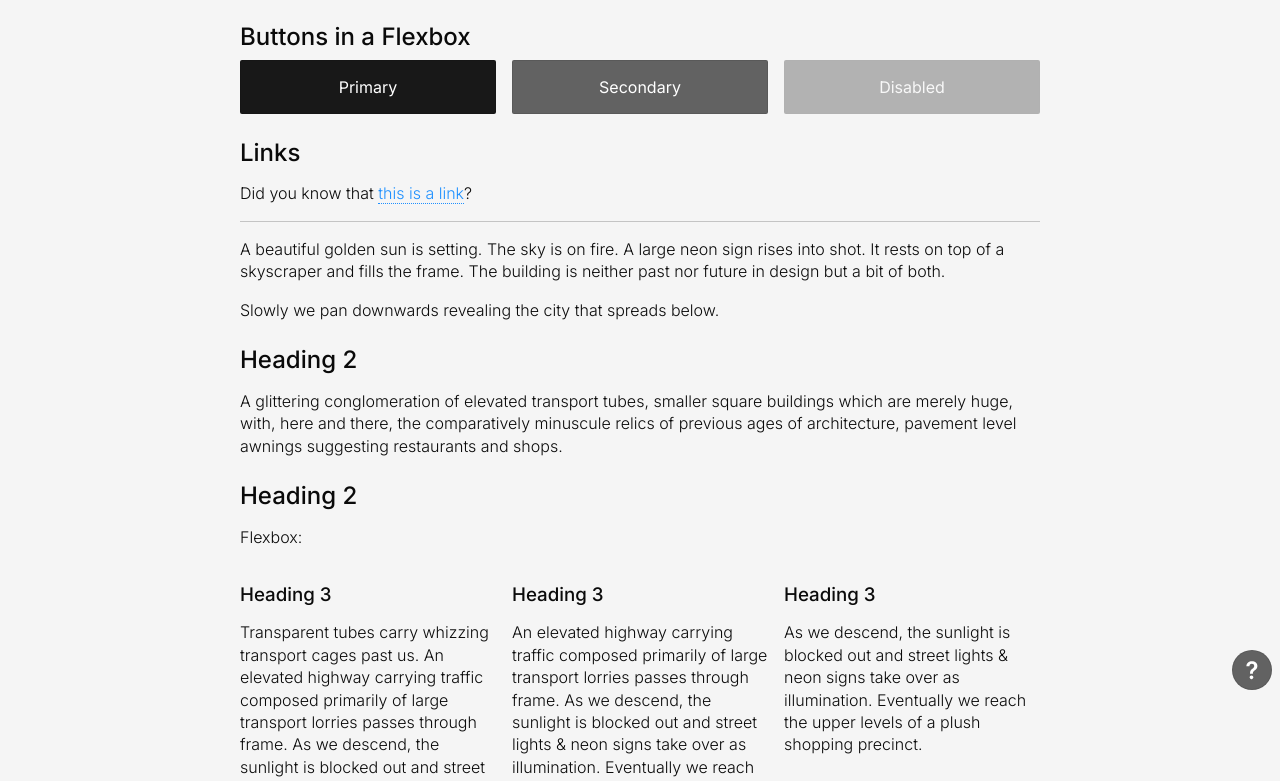
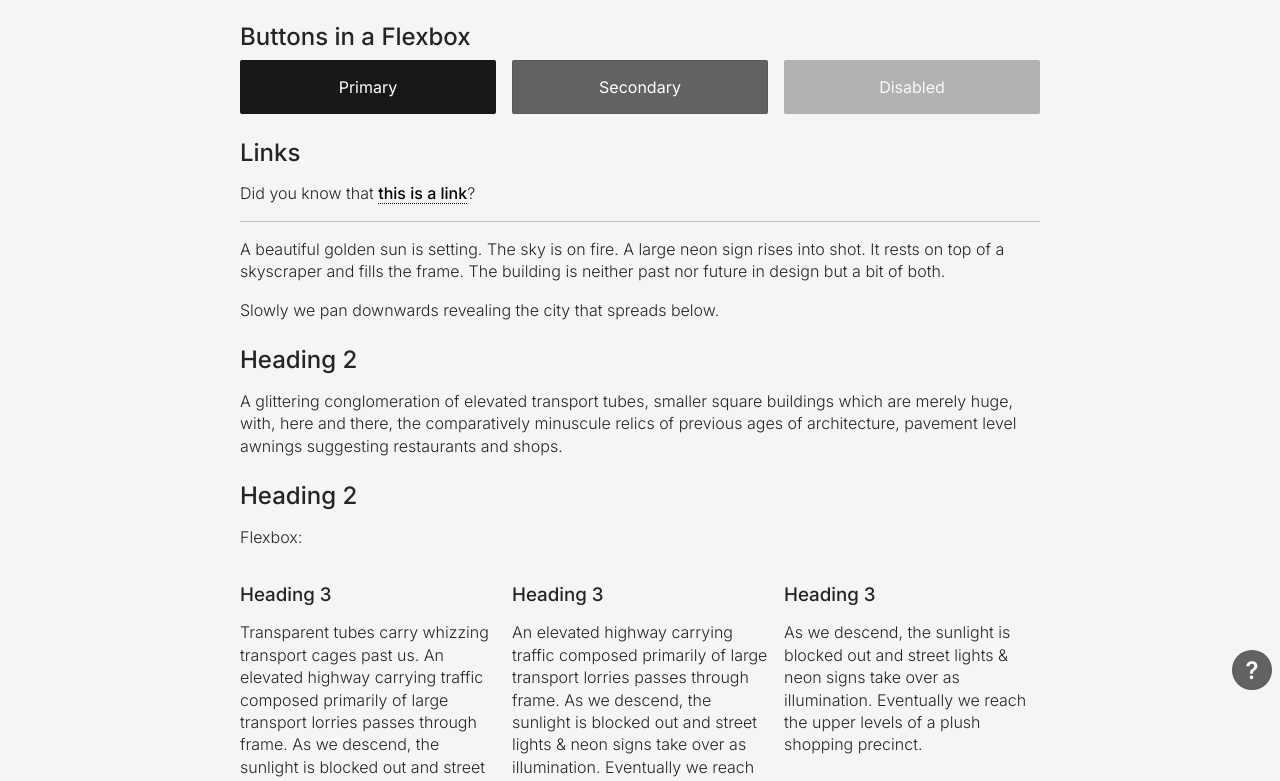
Before and after one commit to tomsoderlund/aether-css, a website: page index.html in a window 1280 px wide. Shown: the part 102-883 px from the top of the page. Drawn offline with Linux system fonts and the light colour scheme.

Commit message:
Links grayscale

```diff
--- a/aether.css
+++ b/aether.css
@@ -16,7 +16,7 @@ html {
 /* ----- Colors ----- */
 
 .color-background-bg { background-color: #F5F5F5; }
-.color-text-fg { color: rgba(0, 0, 0, 0.96); }
+.color-text-fg { color: rgba(0, 0, 0, 0.85); }
 .color-action-primary-bg { background-color: #00CED1; }
 .color-action-primary-fg { color: #00CED1; }
 .color-action-secondary-bg { background-color: #663399; }
@@ -32,7 +32,7 @@ html {
 
 body {
   background-color: #F5F5F5;
-  color: rgba(0, 0, 0, 0.96);
+  color: rgba(0, 0, 0, 0.85);
 }
 
 /* Main - margin:auto */
@@ -128,15 +128,16 @@ h1, h2, h3, h4, h5 {
 
 /* Links */
 a {
-  color: dodgerblue;
   text-decoration: none;
-  border-bottom: 1px dotted dodgerblue;
+  cursor: pointer;
   transition: all 0.2s;
-  cursor: pointer;
+  color: rgba(0, 0, 0, 0.99);
+  border-bottom: 1px dotted rgba(0, 0, 0, 0.99);
+  font-weight: 500;
 }
 a:hover {
   border-bottom-style: solid;
-  filter: brightness(125%);
+  opacity: 0.7;
 }
 
 /* Button */
```
